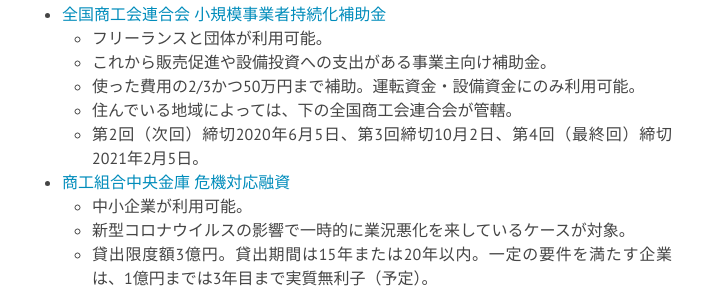
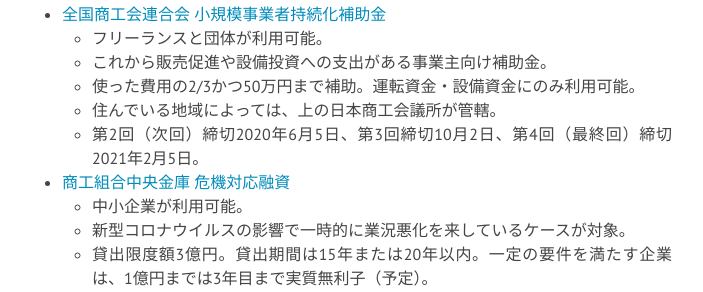
Before and after one commit to a-okuda/resources-for-artists, a Jekyll site: the page built from a_artists.md, in a window 1280 px wide and 900 px high, scrolled down 2037 px. Shown: the part 160-452 px from the top of the window, without its empty margins (288-991 px from the left). Built offline with Jekyll 4.4.1, drawn with Linux system fonts in a browser that asks for light colours; nearby versions of some CDN libraries.

Commit message:
Update a_artists.md

```diff
--- a/a_artists.md
+++ b/a_artists.md
@@ -65,7 +65,7 @@
 	* フリーランスと団体が利用可能。
 	* これから販売促進や設備投資への支出がある事業主向け補助金。
 	* 使った費用の2/3かつ50万円まで補助。運転資金・設備資金にのみ利用可能。
-	* 住んでいる地域によっては、下の全国商工会連合会が管轄。
+	* 住んでいる地域によっては、上の日本商工会議所が管轄。
 	* 第2回（次回）締切2020年6月5日、第3回締切10月2日、第4回（最終回）締切2021年2月5日。
 * [商工組合中央金庫 危機対応融資](https://www.shokochukin.co.jp/disaster/pdf/corona_brochure.pdf?yclid=YJAD.1588005550.BEDZSK.dcq0cdgTlmZ8cTOoCOxzJuAWPUkpY4B1lSr4_rMjVEZHvD9fusLKPLRvN.kHm4ZGIZJ1eF80-)
 	* 中小企業が利用可能。
```
